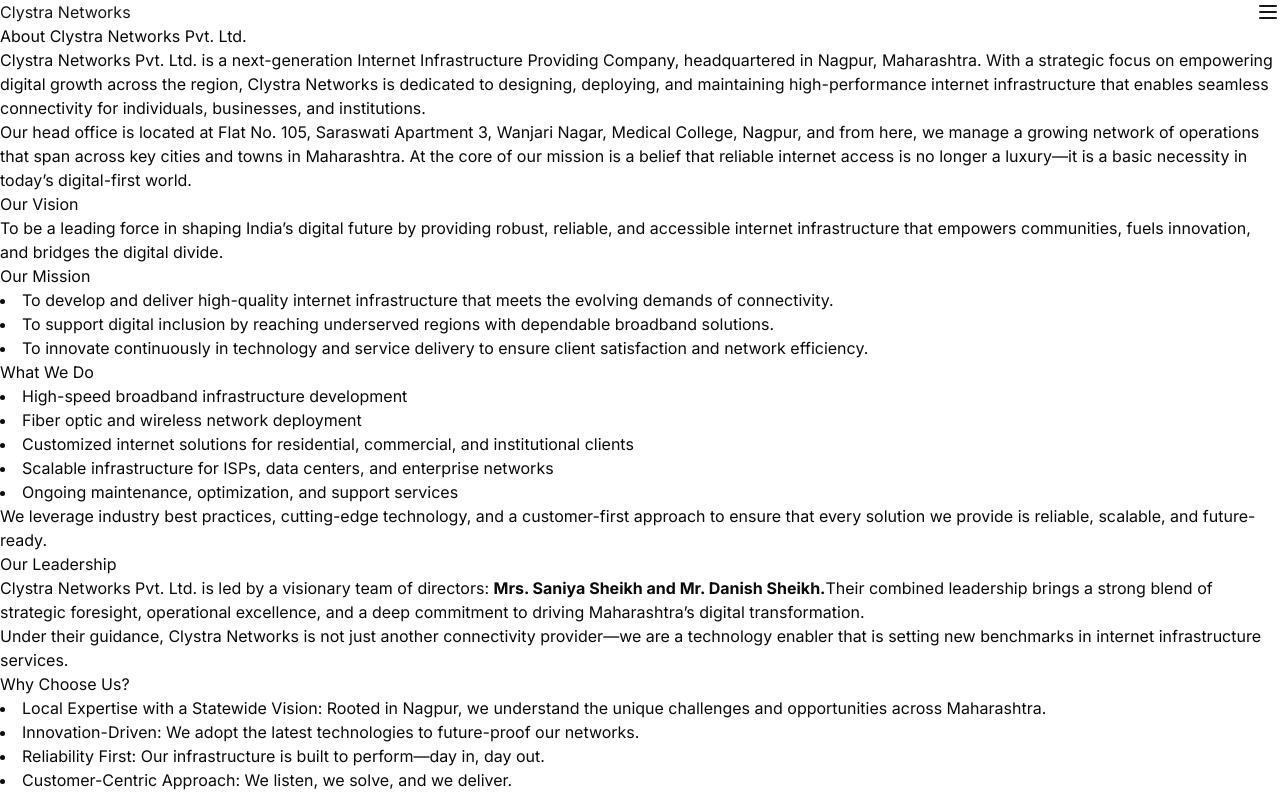
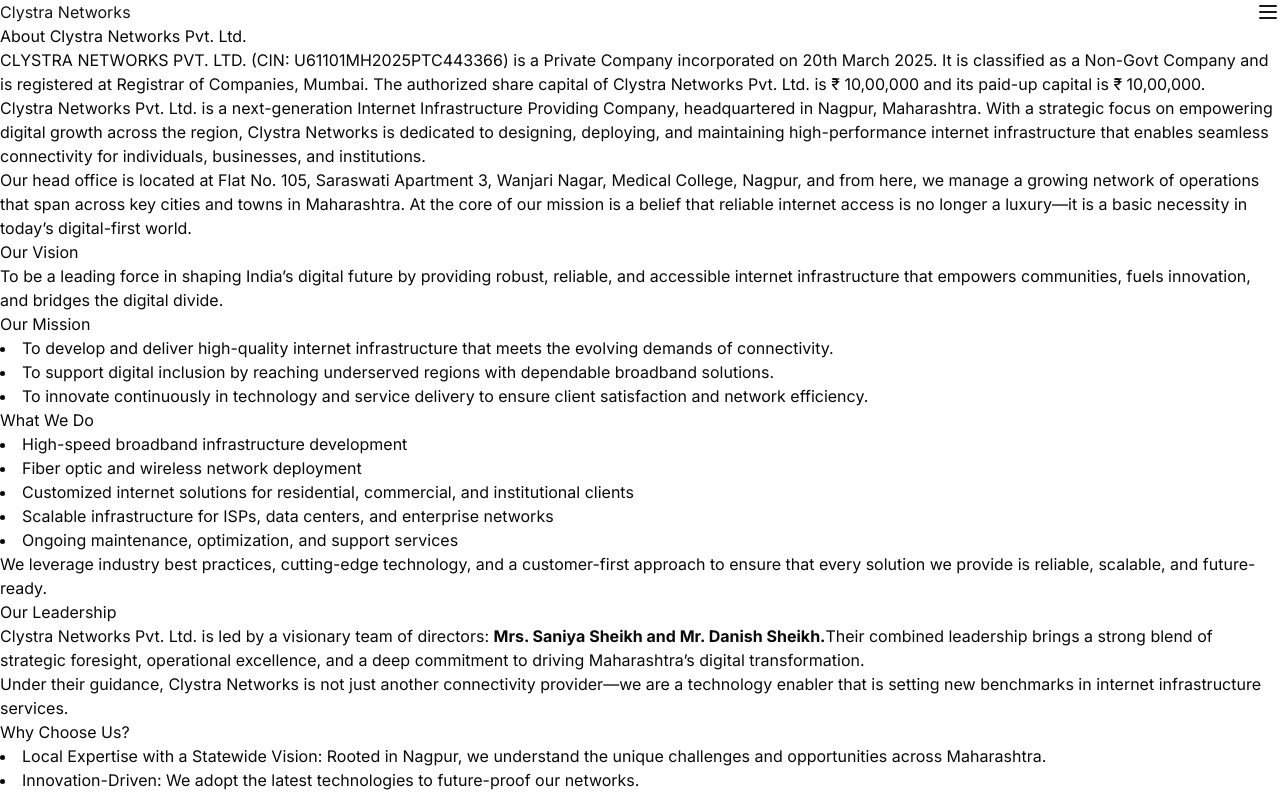
Before and after one commit to ArhanAnsari/Clystra, a Next.js app: page /about in a window 1280 px wide. Shown: the top 795 px of the page. Built offline with nearby package versions, Linux system fonts and the light colour scheme.

Commit message:
Added more info in About

```diff
--- a/app/about/page.tsx
+++ b/app/about/page.tsx
@@ -5,6 +5,10 @@
     <main className="min-h-screen bg-gradient-to-br from-white via-slate-100 to-white dark:from-[#0f172a] dark:via-[#1e293b] dark:to-[#0f172a]" >
       <section className="space-y-6 max-w-4xl mx-auto">
         <h1 className="text-4xl font-bold text-cyan-600 dark:text-cyan-400">About Clystra Networks Pvt. Ltd.</h1>
+
+        <p className="text-slate-700 dark:text-slate-300">
+          CLYSTRA NETWORKS PVT. LTD. (CIN: U61101MH2025PTC443366) is a Private Company incorporated on 20th March 2025. It is classified as a Non-Govt Company and is registered at Registrar of Companies, Mumbai. The authorized share capital of Clystra Networks Pvt. Ltd. is ₹ 10,00,000 and its paid-up capital is ₹ 10,00,000.
+        </p>
 
         <p className="text-slate-700 dark:text-slate-300">
           Clystra Networks Pvt. Ltd. is a next-generation Internet Infrastructure Providing Company, headquartered in
```
